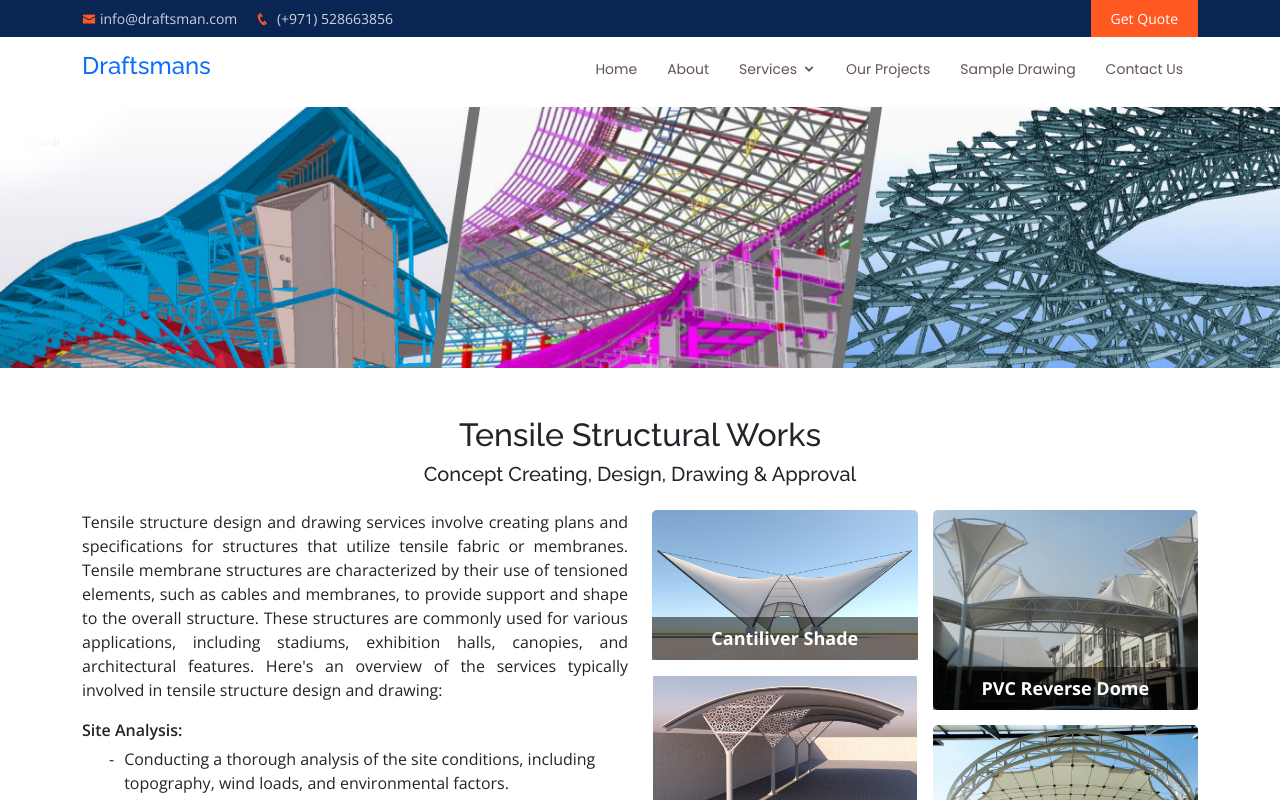
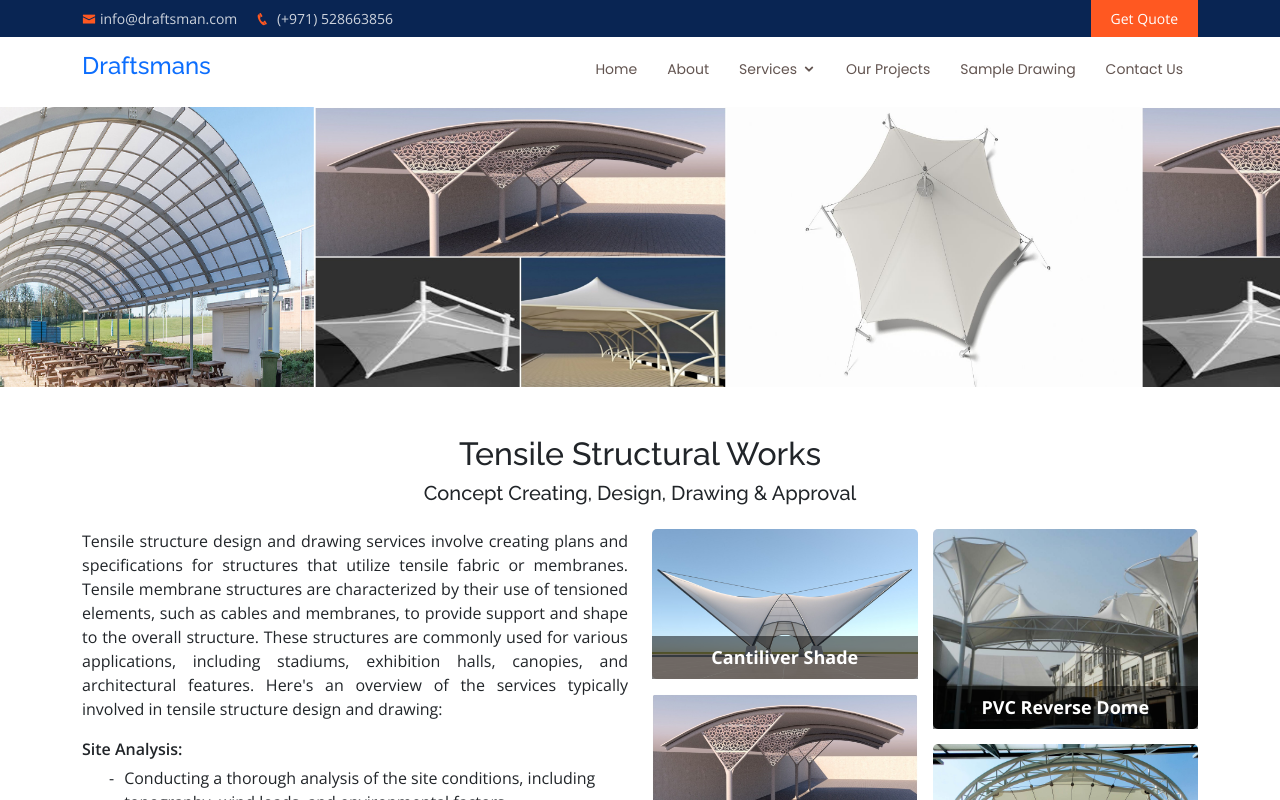
Before and after one commit to subratre/draftsman, a Next.js app: page /tensile-fabric-structure in a window 1280 px wide. Shown: the top 800 px of the page. Built offline with nearby package versions, Linux system fonts and the light colour scheme.

Commit message:
all commit

```diff
--- /dev/null
+++ b/components/DyamicCarousel.js
@@ -0,0 +1,42 @@
+import React from "react";
+var $ = require("jquery");
+if (typeof window !== "undefined") {
+  // Client-side-only code
+  window.$ = window.jQuery = require("jquery");
+}
+import "owl.carousel/dist/assets/owl.carousel.css";
+import "owl.carousel/dist/assets/owl.theme.default.css";
+import dynamic from "next/dynamic";
+
+const OwlCarousel = dynamic(() => import("react-owl-carousel"), {
+  ssr: false,
+});
+
+const Responsive = {
+  0: {
+    items: 1.5,
+    margin: 5,
+  },
+  768: {
+    items: 2.5,
+    margin: 10,
+  },
+  1024: {
+    items: 3,
+    margin: 20,
+  },
+};
+
+export default function DynamicCarousel(props) {
+  return (
+    <OwlCarousel
+      responsive={Responsive}
+      loop={true}
+      autoplay
+      dots={true}
+      className="owl-carousel owl-theme"
+    >
+      {props.children}
+    </OwlCarousel>
+  );
+}
--- a/pages/tensile-fabric-structure/index.js
+++ b/pages/tensile-fabric-structure/index.js
@@ -1,6 +1,7 @@
 import Head from "next/head";
 import React, { useState } from "react";
 import Modal from "@/components/Modal";
+import DynamicCarousel from "@/components/DyamicCarousel";
 
 const TensilStructuralWorks = () => {
   const [selectedImage, setSelectedImage] = useState("");
@@ -31,7 +32,32 @@ const TensilStructuralWorks = () => {
           </div>
         </Modal>
       )}
-      <section className="non-structral structral"></section>
+      <section className="dynamic-carousel p-0">
+        <DynamicCarousel>
+          <div className="item">
+            <img src="/assets/tensilfabric/Cantiliver Shade.jpg" />
+          </div>
+          <div className="item">
+            <img src="/assets/tensilfabric/Curved Shade.jpg" />
+          </div>
+          <div className="item">
+            <img src="/assets/tensilfabric/Car Parks PVC-HDPE.jpg" />
+          </div>
+
+          <div className="item">
+            <img src="/assets/tensilfabric/MAIN PHOTO 02.jpg" />
+          </div>
+          <div className="item">
+            <img src="/assets/tensilfabric/Car Parks PVC-HDPE.jpg" />
+          </div>
+          <div className="item">
+            <img src="/assets/tensilfabric/Car Parks PVC-HDPE.jpg" />
+          </div>
+          <div className="item">
+            <img src="/assets/tensilfabric/Car Parks PVC-HDPE.jpg" />
+          </div>
+        </DynamicCarousel>
+      </section>
       <section className="mt-0 py-5 pb-0">
         <div className="container">
           <center>
--- a/styles/globals.css
+++ b/styles/globals.css
@@ -2640,3 +2640,14 @@ ul.tensil-fabric {
   display: grid;
   grid-template-columns: repeat(3, 1fr);
 }
+section.dynamic-carousel {
+  height: 280px;
+}
+
+section.dynamic-carousel img {
+  width: 100%;
+  height: 300px;
+}
+section.dynamic-carousel .owl-item {
+  margin: 0 !important;
+}
```
